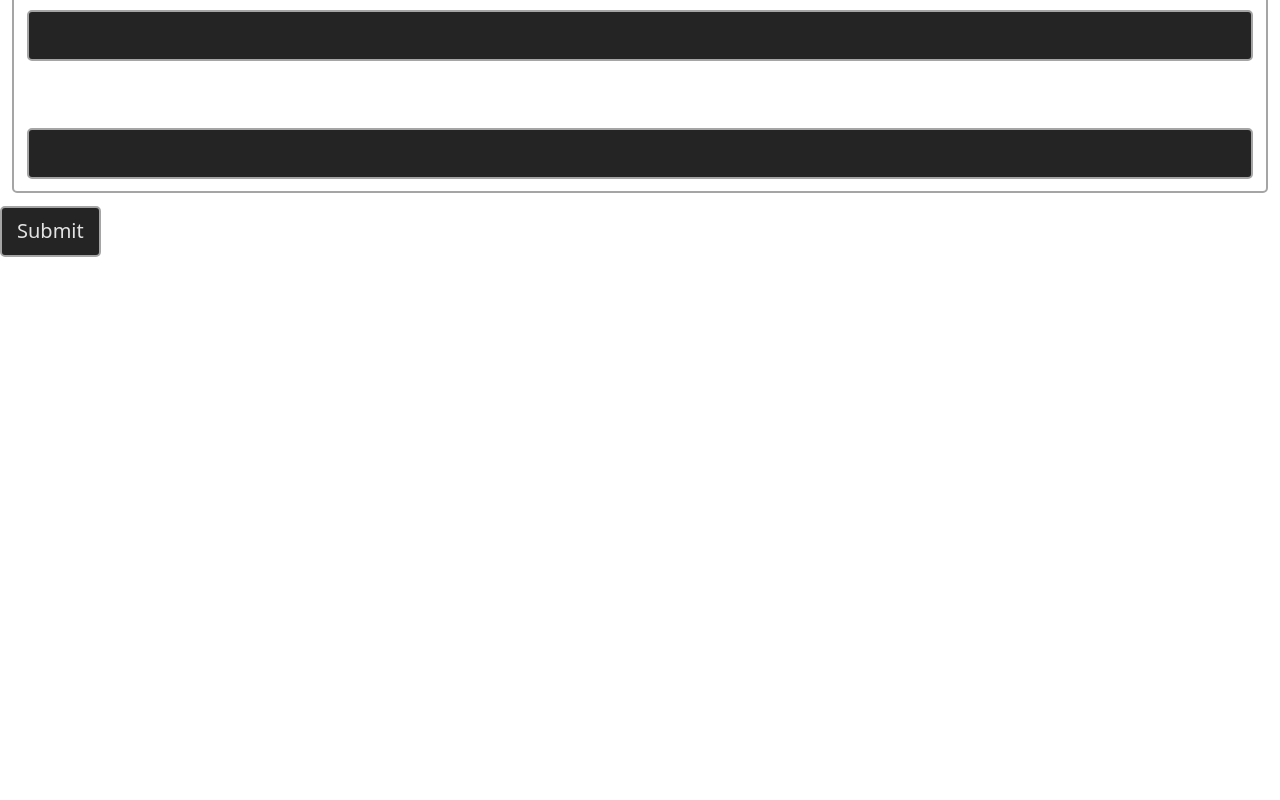
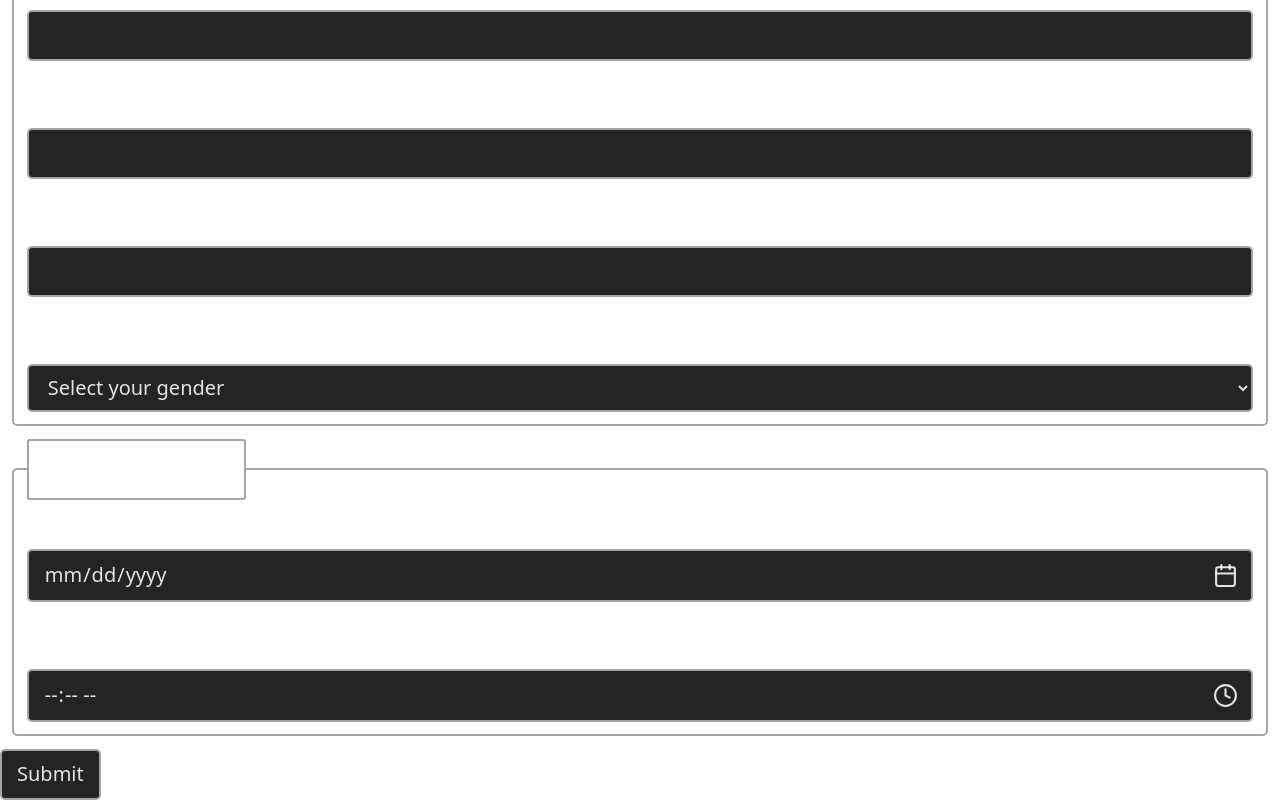
Before and after one commit to cmtayl0r/react-wds, a React (Vite) app: page / in a window 1280 px wide. Shown: the part 480-1280 px from the top of the page. Before the commit the page ends 800 px from the top, so only its background shows below. Built offline with nearby package versions, Linux system fonts and the light colour scheme.

Commit message:
Add new inputs to ReactHookForm and refactor of inputRef usage

```diff
--- a/src/components/projects/forms/ErrorSummary.jsx
+++ b/src/components/projects/forms/ErrorSummary.jsx
@@ -8,7 +8,7 @@ const ErrorSummary = forwardRef(({ errors, fieldRefs }, ref) => {
   // Function to scroll and focus the first error field
   const focusField = (e, fieldId) => {
     e.preventDefault();
-    // Try refs first, then fallback to getElementById
+    // Get the DOM element for the field and focus it
     const field = fieldRefs?.[fieldId] || document.getElementById(fieldId);
     field?.focus();
   };
--- a/src/components/projects/forms/ReactHookForm.jsx
+++ b/src/components/projects/forms/ReactHookForm.jsx
@@ -3,7 +3,7 @@ import { useCallback, useEffect, useMemo, useRef } from "react";
 import styles from "./SimpleForm.module.css";
 import ErrorSummary from "./ErrorSummary";
 import FormFieldRHF from "./FormFieldRHF";
-import { Calendar, Clock } from "lucide-react";
+import { Calendar, Clock, Clock10Icon } from "lucide-react";
 
 // ! Keyboard navigation from error summary doesn't work (click does)
 
@@ -11,13 +11,9 @@ function ReactHookForm() {
   const {
     register, // Function to register input fields
     handleSubmit, // Function to handle form submission
-    watch, // Function to watch field values
     formState: {
       errors,
       isSubmitting, // Form is submitting
-      isSubmitSuccessful,
-      isValid, // Form is valid if all fields are valid
-      dirtyFields, // Fields that have been modified
       touchedFields, // Fields that have been touched
     },
   } = useForm({
@@ -25,27 +21,36 @@ function ReactHookForm() {
       name: "",
       email: "",
       password: "",
+      age: undefined,
+      gender: "",
+      date: "",
+      time: "",
+      earlyContact: false,
     },
     mode: "onTouched", // Delays validation until field is touched (first blur)
     reValidateMode: "onChange", // Re-validate field on every change after initial blur
   });
 
-  // Stores references to all form field elements by their name
-  // This allows us to programmatically focus specific fields later
-  const fieldRefs = useRef({});
   // Reference to the error summary container element
   // This lets us focus and scroll to the error summary
   const errorRef = useRef(null);
+  // Central ref map to store DOM elements for each field
+  const inputRefs = useRef({}); // Store refs centrally
 
-  // This callback creates a function that registers DOM elements as refs
-  // It's memoized so it doesn't recreate on every render
-  const registerFieldRef = useCallback(
-    (name) => (el) => {
-      // If element exists (e.g. input) then store ref in fieldRefs
-      if (el) fieldRefs.current[name] = el;
-    },
-    [] // Empty dependency array ensures this function remains stable
-  );
+  // Helper: combine RHF's ref + our custom ref tracking
+  // This allows us to access the DOM element for each field
+  // This collects all refs for each field and stores them in inputRefs
+  // we replace register with registerWithRef
+  const registerWithRef = (name, options) => {
+    const { ref, ...fieldProps } = register(name, options);
+    return {
+      ...fieldProps,
+      ref: (el) => {
+        ref(el);
+        if (el) inputRefs.current[name] = el;
+      },
+    };
+  };
 
   // Get all password validation errors
   const getPasswordErrors = (value) => {
@@ -60,6 +65,20 @@ function ReactHookForm() {
     if (!currValue || !/[0-9]/.test(currValue)) missing.push("number");
 
     return missing.length > 0 ? `Password needs: ${missing.join(", ")}` : true;
+  };
+
+  // Validate business hours
+  const validateBusinessHours = (value, [start = "09:00", end = "17:00"]) => {
+    const [h, m] = value.split(":").map(Number);
+    const total = h * 60 + m;
+    const [sh, sm] = start.split(":").map(Number);
+    const [eh, em] = end.split(":").map(Number);
+    const startTotal = sh * 60 + sm;
+    const endTotal = eh * 60 + em;
+    return (
+      (total >= startTotal && total <= endTotal) ||
+      `Time must be between ${start} and ${end}`
+    );
   };
 
   // Function to handle form errors
@@ -98,10 +117,11 @@ function ReactHookForm() {
       {/* ERROR SUMMARY */}
       <ErrorSummary
         ref={errorRef}
+        tabIndex={-1}
         errors={Object.fromEntries(
           Object.entries(errors).map(([key, val]) => [key, val?.message])
         )}
-        fieldRefs={fieldRefs.current}
+        fieldRefs={inputRefs}
       />
 
       {/* FIELDSET */}
@@ -118,14 +138,13 @@ function ReactHookForm() {
           <input
             id="name"
             type="text"
-            {...register("name", {
+            {...registerWithRef("name", {
               required: "Name is required",
               validate: {
                 minLength: (value) =>
                   value.length >= 2 || "Name must be at least 2 characters",
               },
             })}
-            ref={(el) => registerFieldRef("name", el)}
           />
         </FormFieldRHF>
 
@@ -139,14 +158,13 @@ function ReactHookForm() {
           <input
             id="email"
             type="email"
-            {...register("email", {
+            {...registerWithRef("email", {
               required: "Email is required",
               pattern: {
                 value: /^[A-Z0-9._%+-]+@[A-Z0-9.-]+\.[A-Z]{2,}$/i,
                 message: "Invalid email address",
               },
             })}
-            ref={(el) => registerFieldRef("email", el)}
           />
         </FormFieldRHF>
 
@@ -163,22 +181,109 @@ function ReactHookForm() {
           <input
             id="password"
             type="password"
-            {...register("password", {
+            {...registerWithRef("password", {
               required: "Password is required",
               validate: {
                 requirements: (value) => getPasswordErrors(value),
               },
-              // validate: {
-              //   minLength: (value) => value.length >= 8 || "minLength",
-              //   checkLowercase: (value) =>
-              //     /[a-z]/.test(value) || "checkLowercase",
-              //   checkUppercase: (value) =>
-              //     /[A-Z]/.test(value) || "checkUppercase",
-              //   checkNumber: (value) => /[0-9]/.test(value) || "checkNumber",
-              // },
             })}
-            ref={(el) => registerFieldRef("password", el)}
           />
+        </FormFieldRHF>
+
+        {/* AGE INPUT */}
+
+        <FormFieldRHF fieldName="age" label="Age" error={errors?.age?.message}>
+          <input
+            id="age"
+            type="number"
+            inputMode="numeric"
+            {...registerWithRef("age", {
+              valueAsNumber: true, // Convert string to number
+              required: "Age is required",
+              min: { value: 18, message: "Your age must be over 18" },
+              max: { value: 60, message: "Maximum age is 60" },
+              validate: (value) =>
+                !isNaN(value) || "Please enter a valid number",
+            })}
+          />
+        </FormFieldRHF>
+
+        {/* GENDER INPUT   */}
+
+        <FormFieldRHF
+          fieldName="gender"
+          label="Gender"
+          error={errors?.gender?.message}
+        >
+          <select
+            id="gender"
+            {...registerWithRef("gender", { required: "Select your gender" })}
+          >
+            <option value="">Select your gender</option>
+            <option value="male">Male</option>
+            <option value="female">Female</option>
+          </select>
+        </FormFieldRHF>
+      </fieldset>
+
+      {/* FIELDSET */}
+      <fieldset className={styles.stack}>
+        <legend>Appointment</legend>
+
+        {/* DATE INPUT */}
+
+        <FormFieldRHF
+          fieldName="date"
+          label="Date"
+          error={errors?.date?.message}
+        >
+          <div className={styles["form__input-icon-wrapper"]}>
+            <input
+              id="date"
+              type="date"
+              {...registerWithRef("date", {
+                required: "Select an appointment date",
+                validate: {
+                  pastDate: (value) => {
+                    const today = new Date().toISOString().split("T")[0];
+                    return value >= today || "Date must be in the future";
+                  },
+                },
+              })}
+            />
+            <Calendar
+              className={styles["form__input-icon"]}
+              aria-hidden="true"
+              focusable="false"
+            />
+          </div>
+        </FormFieldRHF>
+
+        {/* TIME INPUT */}
+
+        <FormFieldRHF
+          fieldName="time"
+          label="Time"
+          error={errors?.time?.message}
+        >
+          <div className={styles["form__input-icon-wrapper"]}>
+            <input
+              id="time"
+              type="time"
+              {...registerWithRef("time", {
+                required: "Select an appointment time",
+                validate: {
+                  businessHours: (value) =>
+                    validateBusinessHours(value, ["09:00", "17:00"]),
+                },
+              })}
+            />
+            <Clock
+              className={styles["form__input-icon"]}
+              aria-hidden="true"
+              focusable="false"
+            />
+          </div>
         </FormFieldRHF>
       </fieldset>
 
```
